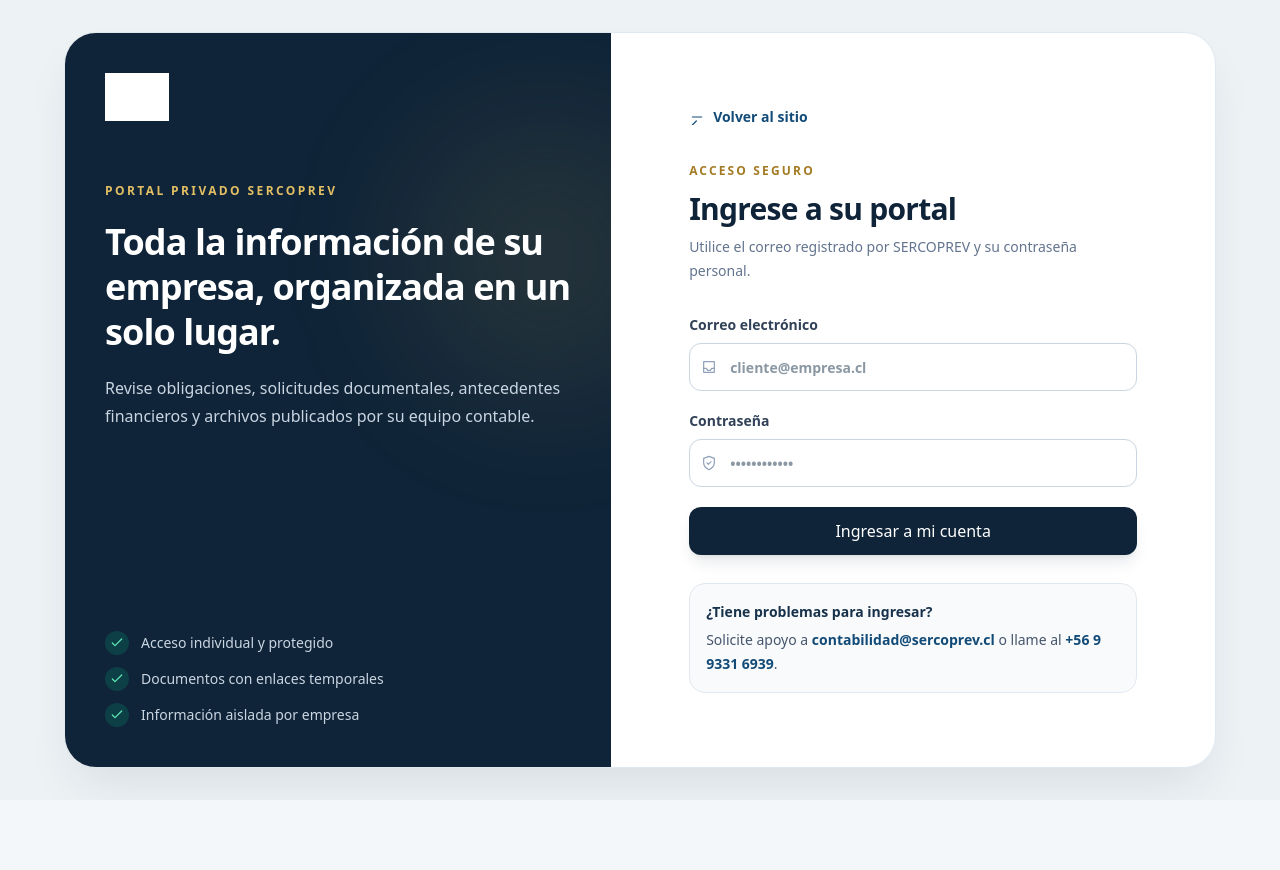
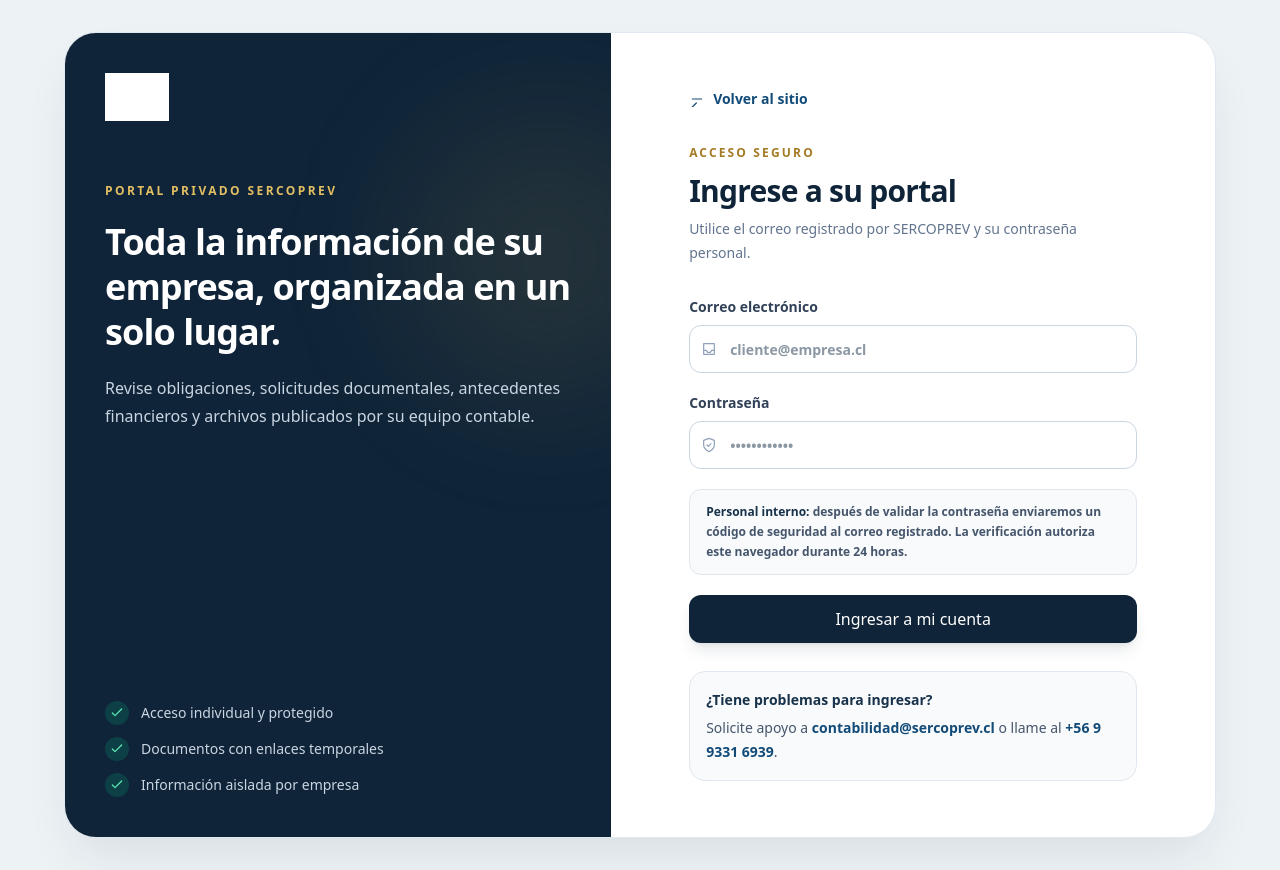
Before and after one commit to ageyssel/sercoprev-web, a Next.js app: page /login in a window 1280 px wide. Before the commit the page ends 800 px from the top, so only its background shows below. Built offline with nearby package versions, Linux system fonts and the light colour scheme; grey boxes are pictures that could not be loaded; a web font is replaced by a local one.

Commit message:
Informar segundo factor al personal interno

```diff
--- a/app/login/page.tsx
+++ b/app/login/page.tsx
@@ -31,6 +31,8 @@
               <label className="grid gap-2 text-sm font-bold text-slate-700">Correo electrónico<div className="relative"><AppIcon name="inbox" className="absolute left-3 top-1/2 h-4 w-4 -translate-y-1/2 text-slate-400" /><input name="email" type="email" required autoComplete="email" placeholder="cliente@empresa.cl" className="h-12 w-full rounded-xl border border-slate-300 bg-white pl-10 pr-3 text-sm font-medium text-[#17324a] outline-none focus:border-[#134b78] focus:ring-4 focus:ring-[#134b78]/10" /></div></label>
               <label className="grid gap-2 text-sm font-bold text-slate-700">Contraseña<div className="relative"><AppIcon name="shield" className="absolute left-3 top-1/2 h-4 w-4 -translate-y-1/2 text-slate-400" /><input name="password" type="password" required autoComplete="current-password" placeholder="••••••••••••" className="h-12 w-full rounded-xl border border-slate-300 bg-white pl-10 pr-3 text-sm font-medium text-[#17324a] outline-none focus:border-[#134b78] focus:ring-4 focus:ring-[#134b78]/10" /></div></label>
 
+              <div className="rounded-xl border border-slate-200 bg-[#f8fafb] px-4 py-3 text-xs font-semibold leading-5 text-slate-600"><strong className="text-[#17324a]">Personal interno:</strong> después de validar la contraseña enviaremos un código de seguridad al correo registrado. La verificación autoriza este navegador durante 24 horas.</div>
+
               {params.message && <div role="alert" className="rounded-xl border border-red-200 bg-red-50 px-4 py-3 text-sm font-bold text-red-700">{params.message}</div>}
 
               <SubmitButton text="Ingresar a mi cuenta" loadingText="Verificando acceso…" className="min-h-12 w-full rounded-xl bg-[#0f2438] px-5 py-3 text-sm font-black text-white shadow-lg shadow-[#0f2438]/10 transition hover:bg-[#173d5c]" />
```
